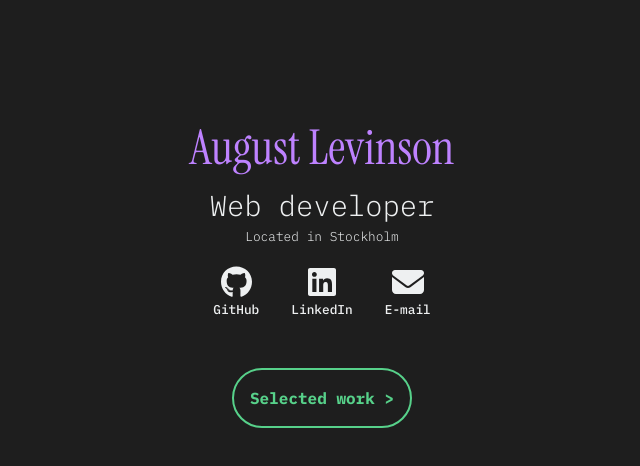
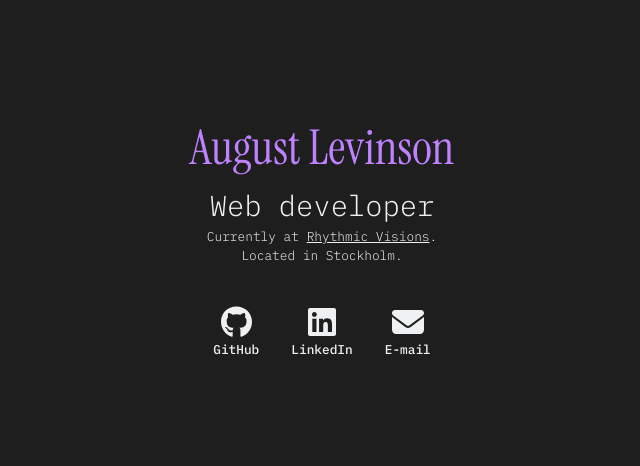
Before and after one commit to augustlevinson/portfolio, a React (Vite) app: page / in a window 1280 px wide. Shown: the top 466 px of the page, without its empty margins (318-958 px from the left). Built offline with nearby package versions, Linux system fonts and the light colour scheme.

Commit message:
Removed /work

```diff
--- a/src/App.css
+++ b/src/App.css
@@ -26,7 +26,6 @@ h1, .name-heading {
 	color: var(--color-purple-primary);
   transition: transform 0.8s;
 }
-
 
 h1:hover, .name-heading:hover {
 	color: var(--color-green-primary);
--- a/src/App.tsx
+++ b/src/App.tsx
@@ -8,7 +8,6 @@ function App() {
 		<div className="app-container">
 			<Routes>
 				<Route path="/" element={<Home />} />
-				<Route path="/work" element={<Work />} />
 			</Routes>
 		</div>
 	);
--- a/src/views/Home/Home.tsx
+++ b/src/views/Home/Home.tsx
@@ -7,11 +7,11 @@ const Home: React.FC = () => {
 		<div className="landing-container">
 			<h1 className="twist-animation"><a className="name-heading" href="/">August Levinson</a></h1>
 			<h2>Web developer</h2>
-			<p>Located in Stockholm</p>
+			<p>Currently at <a href="https://rhythmicvisions.io/">Rhythmic Visions</a>.</p>
+			<p>Located in Stockholm.</p>
+		<div className="links-container">
 			<Links />
-			<a className="work-link" href="/work">
-				Selected work &gt;
-			</a>
+		</div>
 		</div>
 	);
 };
```
